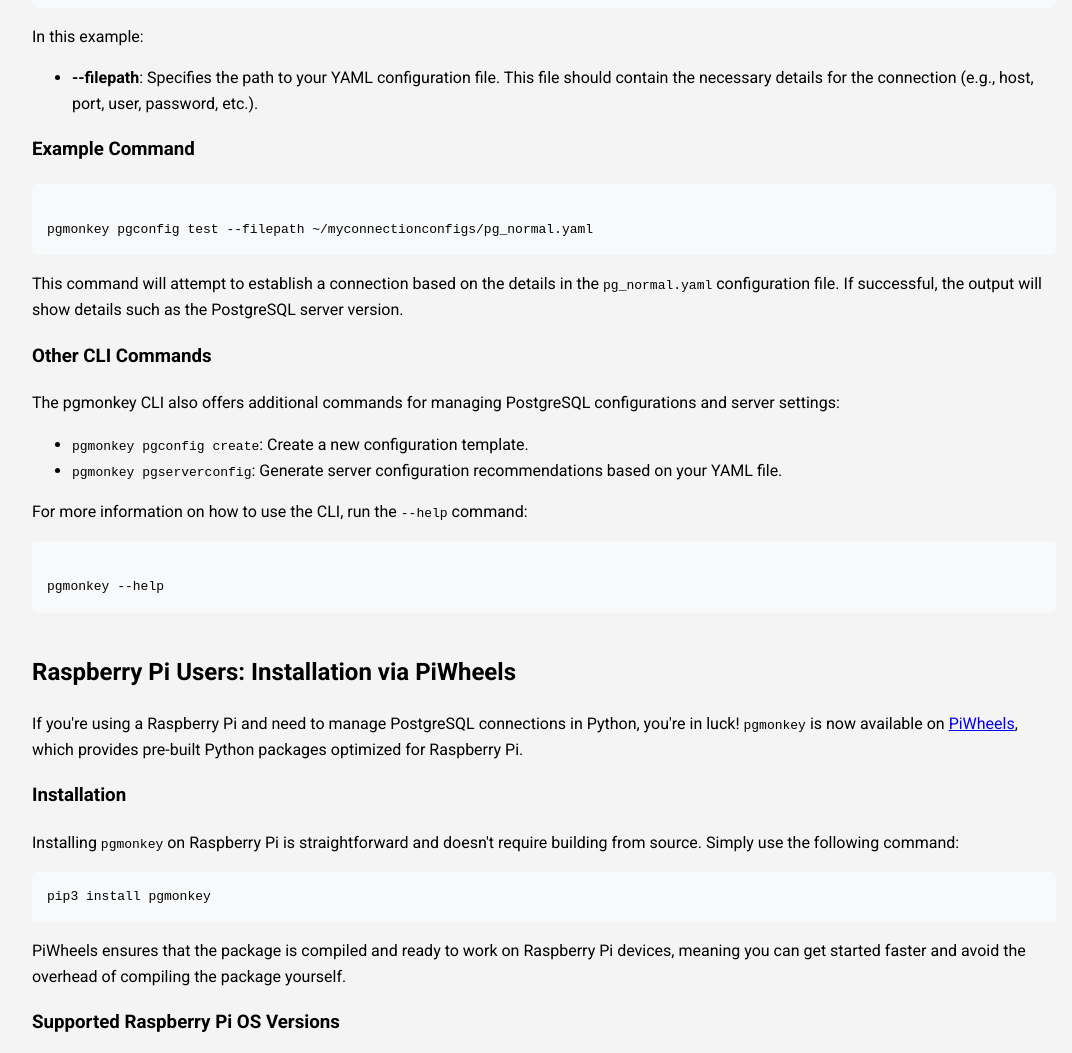
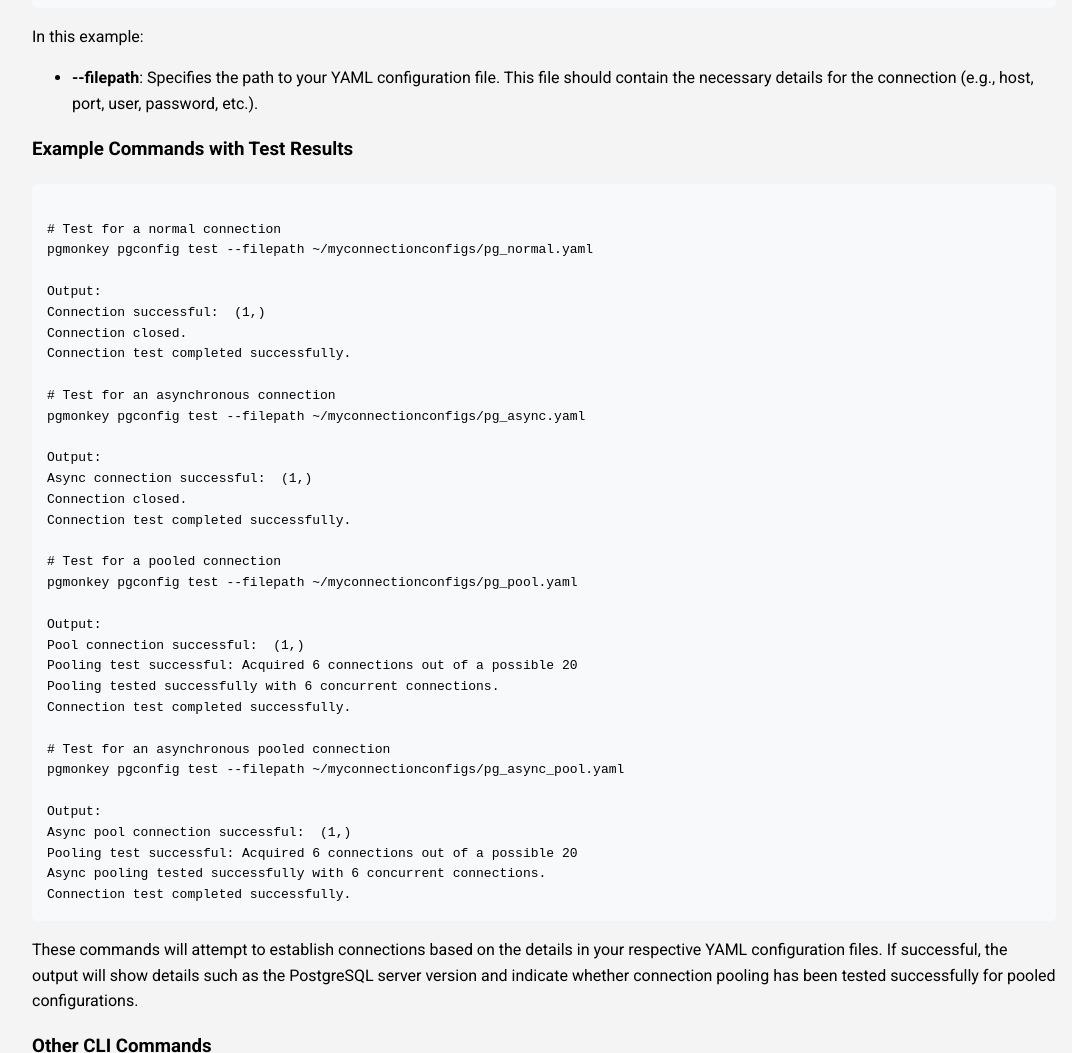
Before and after one commit to RexBytes/pgmonkey, a plain HTML site: page docs/reference.html in a window 1280 px wide. Shown: the part 7360-8413 px from the top of the page, without its empty margins (96-1168 px from the left). Drawn offline with Linux system fonts and the light colour scheme.

Commit message:
added example call and results in doc for cli tests

```diff
--- a/docs/reference.html
+++ b/docs/reference.html
@@ -460,13 +460,45 @@ pgmonkey pgconfig test --filepath /path/to/your/config.yaml
     <li><strong>--filepath</strong>: Specifies the path to your YAML configuration file. This file should contain the necessary details for the connection (e.g., host, port, user, password, etc.).</li>
 </ul>
 
-<h3>Example Command</h3>
+<h3>Example Commands with Test Results</h3>
 
 <pre><code>
+# Test for a normal connection
 pgmonkey pgconfig test --filepath ~/myconnectionconfigs/pg_normal.yaml
+
+Output:
+Connection successful:  (1,)
+Connection closed.
+Connection test completed successfully.
+
+# Test for an asynchronous connection
+pgmonkey pgconfig test --filepath ~/myconnectionconfigs/pg_async.yaml
+
+Output:
+Async connection successful:  (1,)
+Connection closed.
+Connection test completed successfully.
+
+# Test for a pooled connection
+pgmonkey pgconfig test --filepath ~/myconnectionconfigs/pg_pool.yaml
+
+Output:
+Pool connection successful:  (1,)
+Pooling test successful: Acquired 6 connections out of a possible 20
+Pooling tested successfully with 6 concurrent connections.
+Connection test completed successfully.
+
+# Test for an asynchronous pooled connection
+pgmonkey pgconfig test --filepath ~/myconnectionconfigs/pg_async_pool.yaml
+
+Output:
+Async pool connection successful:  (1,)
+Pooling test successful: Acquired 6 connections out of a possible 20
+Async pooling tested successfully with 6 concurrent connections.
+Connection test completed successfully.
 </code></pre>
 
-<p>This command will attempt to establish a connection based on the details in the <code>pg_normal.yaml</code> configuration file. If successful, the output will show details such as the PostgreSQL server version.</p>
+<p>These commands will attempt to establish connections based on the details in your respective YAML configuration files. If successful, the output will show details such as the PostgreSQL server version and indicate whether connection pooling has been tested successfully for pooled configurations.</p>
 
 <h3>Other CLI Commands</h3>
 
@@ -482,6 +514,7 @@ pgmonkey pgconfig test --filepath ~/myconnectionconfigs/pg_normal.yaml
 <pre><code>
 pgmonkey --help
 </code></pre>
+
 
 
         <h2>Raspberry Pi Users: Installation via PiWheels</h2>
```
